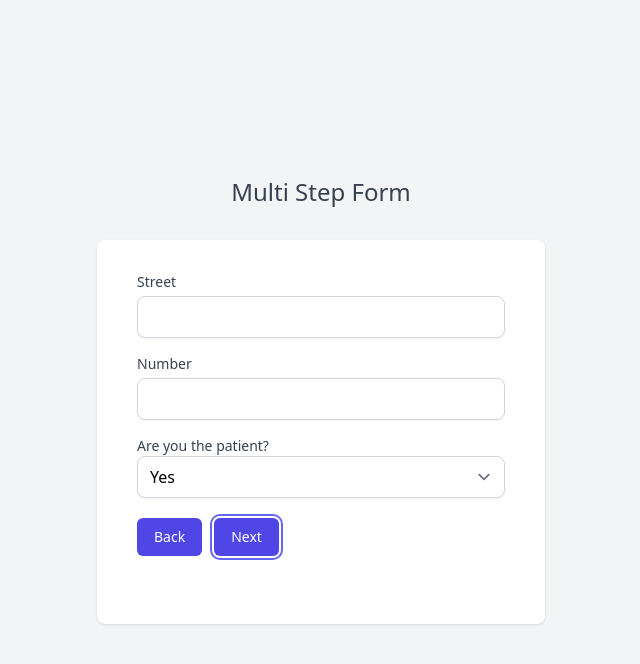
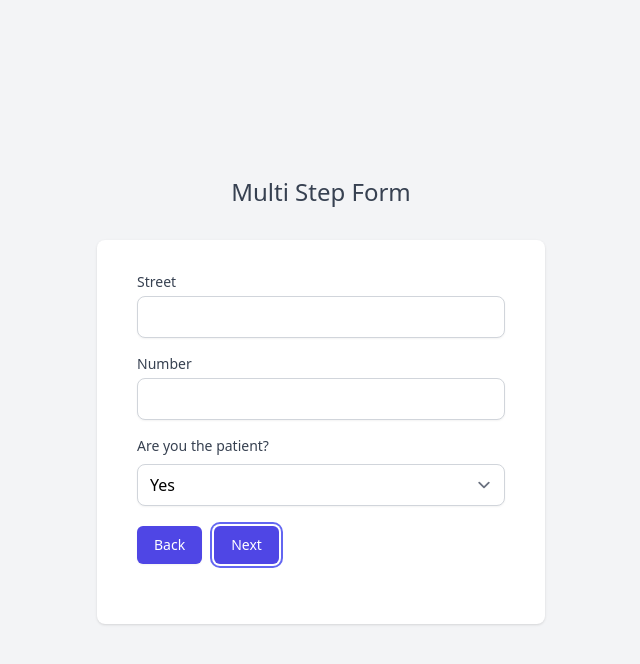
Before and after one commit to donmonty/multistep-form, a React (Create React App) app: page / in a window 1280 px wide. Both pictures are taken after typing "Sample", "name@example.com" into the empty fields and a click on the button "Next". Shown: the top 664 px of the page, without its empty margins (319-959 px from the left). Built offline with nearby package versions, Linux system fonts and the light colour scheme; the HTML template or start-up script is replaced by a standard one.

Commit message:
Fixed transitions

```diff
--- a/src/App.tsx
+++ b/src/App.tsx
@@ -1,19 +1,17 @@
-import React, { useRef, useState } from 'react';
+import React, { useState } from 'react';
 import MultiStepForm from "./components/MultiStepForm"
 import { FormStep } from "./components/MultiStepForm"
 import InputField from './components/InputField';
 import SelectField from "./components/SelectField";
-// import Checkbox from "./components/Checkbox";
 
 import * as Yup from 'yup';
 import './App.css';
 
 function App() {
-  // const [nextStep, setNextStep] = useState("");
   const insuranceCompanies = [
-    { key: "company", value: "Company A"},
-    { key: "company", value: "Company B"},
-    { key: "company", value: "Company C"},
+    { key: "company a", value: "Company A"},
+    { key: "company b", value: "Company B"},
+    { key: "company c", value: "Company C"},
   ];
   const isPatient = [
     { key: "company", value: "Yes"},
@@ -35,20 +33,11 @@ function App() {
   };
 
   const [nextStep, setNextStep] = useState(stepFlow[1].name);
-  console.log("nextStep:", nextStep);
 
   const getNextStep = (event: any, transitions: any) => {
     const value = event.target.value;
-    const step = transitions.find((item: any) => item.response === value);
+    const step = transitions.find((item: any) => item.response.toLowerCase() === value.toLowerCase());
     return step.step;
-  };
-
-  const getSelectedOption = (event: any, options: any) => {
-    const value = event.target.value;
-    console.log("value:", value);
-    const option = options.find((item: any) => item.value === value);
-    console.log("option:",option);
-    return option.key;
   };
 
   return (
@@ -62,7 +51,9 @@ function App() {
             street: "",
             number: "",
             patient: "yes",
-            company: "",
+            patientName: "",
+            patientStreet: "",
+            company: "company a",
           }}
           onSubmit={(values) => alert(JSON.stringify(values, null, 2))}
           stepFlow={stepFlow}
@@ -100,8 +91,9 @@ function App() {
               name="patient"
               label="Are you the patient?"
               options={isPatient}
+              transitions={transitions.patient}
               setNextStep={setNextStep}
-              getSelectedOption={getSelectedOption}
+              getNextStep={getNextStep}
             />
           </FormStep>
 
@@ -110,8 +102,8 @@ function App() {
             onSubmit={() => console.log("Step 3")}
             validationSchema={
               Yup.object({
-                patientName: Yup.string().required(),
-                patientStreet: Yup.string().required(),
+                patientName: Yup.string().required("Name is required"),
+                patientStreet: Yup.string().required("Street is required"),
               })
             }
           >
@@ -132,8 +124,6 @@ function App() {
               name="company"
               label="Company"
               options={insuranceCompanies}
-              setNextStep={setNextStep}
-              getSelectedOption={getSelectedOption}
             />
           </FormStep>
 
--- a/src/components/InputField.tsx
+++ b/src/components/InputField.tsx
@@ -12,7 +12,7 @@ function InputField({ ...props }: OtherProps & FieldHookConfig<string>) {
       <label className="block text-sm font-medium text-gray-700">{props.label}</label>
       <input className="w-full px-3 py-2 mt-1 border border-gray-300 rounded-lg shadow-sm focus: outline-none focus:border-indigo-500  focus:ring-1 focus:ring-indigo-500" {...field} />
       {meta.touched && meta.error ? (
-        <div style={{ color: "red" }}>{meta.error}</div>
+        <div className="block mt-2 text-sm font-medium text-red-600">{meta.error}</div>
       ) : null}
     </div>
   );
--- a/src/components/MultiStepForm.tsx
+++ b/src/components/MultiStepForm.tsx
@@ -1,5 +1,5 @@
-import React, { useEffect, useRef, useState } from 'react';
-import { useField, Form, Formik, FormikConfig, FormikValues, FormikHelpers } from 'formik';
+import React, { useEffect, useState } from 'react';
+import { Form, Formik, FormikConfig, FormikValues, FormikHelpers } from 'formik';
 import FormNavigation from "./FormNavigation";
 
 
@@ -13,9 +13,6 @@ interface Props extends FormikConfig<FormikValues> {
 function MultiStepForm({ children, initialValues, onSubmit, stepFlow, nextStep, setNextStep }: Props) {
   const [stepNumber, setStepNumber] = useState(0);
   const [snapshot, setSnapshot] = useState(initialValues);
-  // const [nextStep, setNextStep] = useState("");
-
-  console.log("stepNumber", stepNumber);
 
   // const stepFlow = [
   //   { index: 0, name: "user", prev: null, next: "address" },
@@ -29,31 +26,14 @@ function MultiStepForm({ children, initialValues, onSubmit, stepFlow, nextStep,
   const totalSteps = steps.length;
   const isLastStep = stepNumber === totalSteps - 1;
 
-
-  const previousStep = 0;
-  // const previousStep = useRef<any>(0);
-  console.log("This is previousStep:", previousStep);
-  // const previousStep = useRef<any>(stepFlow[stepNumber]);
-  // console.log("previousStep:", previousStep.current);
-  // console.log(`The current step is ${stepNumber} and it was ${ previousStep.current}`);
-
-  // useEffect(() => {
-  //   // if (previousStep.current !== stepNumber) {
-  //   //   previousStep.current = stepNumber;
-  //   // }
-  //   previousStep.current = stepNumber;
-  // }, [stepNumber])
-
   useEffect(() => {
     localStorage.removeItem("prevStep");
   }, []);
 
   const nextFlow = () => {
-    console.log("nextStep:", nextStep);
     const currentStep = stepFlow[stepNumber];
     if (currentStep.next.includes(nextStep)) {
       const destination = stepFlow.find((step: any) => step.name === nextStep)
-      console.log("destination:", destination);
       const diff = destination.index - currentStep.index;
       if (diff > 1) {
         // If the destination is not the next immediate step in the flow (diff > 1)
@@ -73,19 +53,13 @@ function MultiStepForm({ children, initialValues, onSubmit, stepFlow, nextStep,
       return prevStep;
     }
     return null;
-    // const currentStep = stepFlow[stepNumber];
-    // const destination = currentStep.prev;
-    // return destination.index;
   };
 
   const next = (values: FormikValues) => {
-    console.log("outside stepFlow!")
     if (stepFlow) {
-      console.log("In next function!");
       const destination = nextFlow();
       setSnapshot(values);
       setStepNumber(destination);
-      // console.log("previousStep:", previousStep.current);
     } else {
       setSnapshot(values);
       setStepNumber(stepNumber + 1);
@@ -95,12 +69,10 @@ function MultiStepForm({ children, initialValues, onSubmit, stepFlow, nextStep,
   const previous = (values: FormikValues) => {
     if (stepFlow) {
       const destination = prevFlow();
-      console.log("prev destination:", destination);
       if (destination !== null) {
         setSnapshot(values);
         setStepNumber(destination);
       } else {
-        console.log("destionation is NULL");
         setSnapshot(values);
         setStepNumber(stepNumber - 1);
       }
@@ -113,15 +85,12 @@ function MultiStepForm({ children, initialValues, onSubmit, stepFlow, nextStep,
     }
 
     if (isLastStep) {
-      console.log("LAST STEP!");
       return onSubmit(values, actions);
     } else {
-      console.log("NOT LAST STEP!");
       actions.setTouched({});
       next(values);
     }
   };
-
 
   return (
     <div className="bg-white py-8 px-6 shadow rounded-lg sm:px-10 h-full">
@@ -130,18 +99,36 @@ function MultiStepForm({ children, initialValues, onSubmit, stepFlow, nextStep,
         onSubmit= {handleSubmit}
         validationSchema={step.props.validationSchema}
       >
-        {(formik) => (
-          <div>
-            <Form>
+        <div className="h-full">
+          <Form className="h-full flex-col justify-between">
+            <div>
               {step}
+            </div>
+            <div>
               <FormNavigation
                 isLastStep={isLastStep}
                 hasPrevious={stepNumber > 0}
-                onBackClick={() => previous(formik.values)}
+                onBackClick={(values) => previous(values)}
               />
+            </div>
+          </Form>
+        </div>
+        {/* {(formik) => (
+          <div className="h-full">
+            <Form className="h-full flex-col justify-between">
+              <div>
+                {step}
+              </div>
+              <div>
+                <FormNavigation
+                  isLastStep={isLastStep}
+                  hasPrevious={stepNumber > 0}
+                  onBackClick={() => previous(formik.values)}
+                />
+              </div>
             </Form>
           </div>
-        )}
+        )} */}
       </Formik>
     </div>
   );
--- a/src/components/SelectField.tsx
+++ b/src/components/SelectField.tsx
@@ -6,19 +6,27 @@ type Option = {
   value: string | number;
 }
 
+type Transition = {
+  response: string;
+  step: string;
+}
+
 type OtherProps = {
   label: string;
   options: Array<Option>;
-  setNextStep: React.Dispatch<React.SetStateAction<string>>;
-  getSelectedOption: (event: any, options: any) => string;
+  transitions?: Array<Transition>;
+  setNextStep?: React.Dispatch<React.SetStateAction<string>>;
+  getNextStep?: (event: any, transitions: any) => string;
 }
 
 function SelectField({ ...props }: OtherProps & FieldHookConfig<string>) {
-  const [field, meta] = useField(props);
+  const [field, meta, helpers] = useField(props);
 
   const getDefaultNextStep = () => {
-    const option = props.options.find((item: any) => item.value.toLowerCase() === meta.initialValue);
-    option && props.setNextStep(option.key);
+    if (props.transitions && props.setNextStep) {
+      const step = props.transitions.find((transition: any) => transition.response.toLowerCase() === meta.initialValue);
+      step && props.setNextStep(step.step);
+    }
   };
 
   useEffect(() => {
@@ -30,17 +38,21 @@ function SelectField({ ...props }: OtherProps & FieldHookConfig<string>) {
       <label className="block text-sm font-medium text-gray-700">{props.label}</label>
       <Field
         as="select"
+        className="mt-2"
         {...field}
         onChange={
           (event: any) => {
-            const option = props.getSelectedOption(event, props.options);
-            props.setNextStep(option);
+            helpers.setValue(event.target.value)
+            if (props.transitions && props.getNextStep && props.setNextStep) {
+              const transition = props.getNextStep(event, props.transitions);
+              props.setNextStep(transition);
+            }
           }
         }
       >
         {props.options.map((item) => {
           return (
-            <option key={item.key} value={item.value}>{item.value} </option>
+            <option key={item.key} value={item.value}>{item.value}</option>
           )
         })}
       </Field>
```
